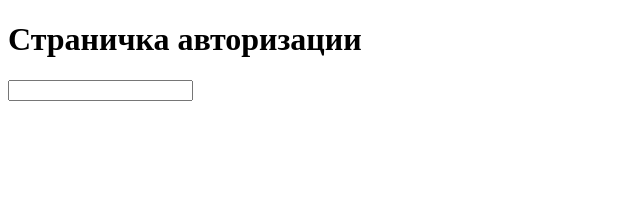
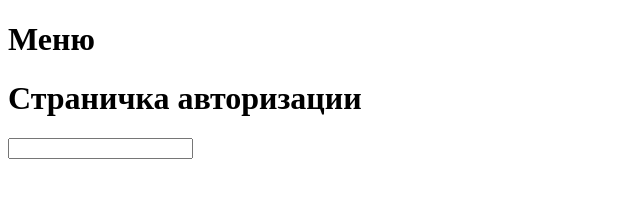
Before and after one commit to Aliyushka/test5, a plain HTML site: page index.html in a window 1280 px wide. Shown: the whole page, without its empty margins (0-640 px from the left). Drawn offline with Linux system fonts and the light colour scheme.

Commit message:
feat: added header

```diff
--- a/index.html
+++ b/index.html
@@ -9,6 +9,9 @@
     <link rel="stylesheet" href="style.css">
 </head>
 <body>
+    <header>
+        <h1>Меню</h1>
+    </header>
     <div class="container">
         <h1>Страничка авторизации</h1>
         <input type="text">
```
